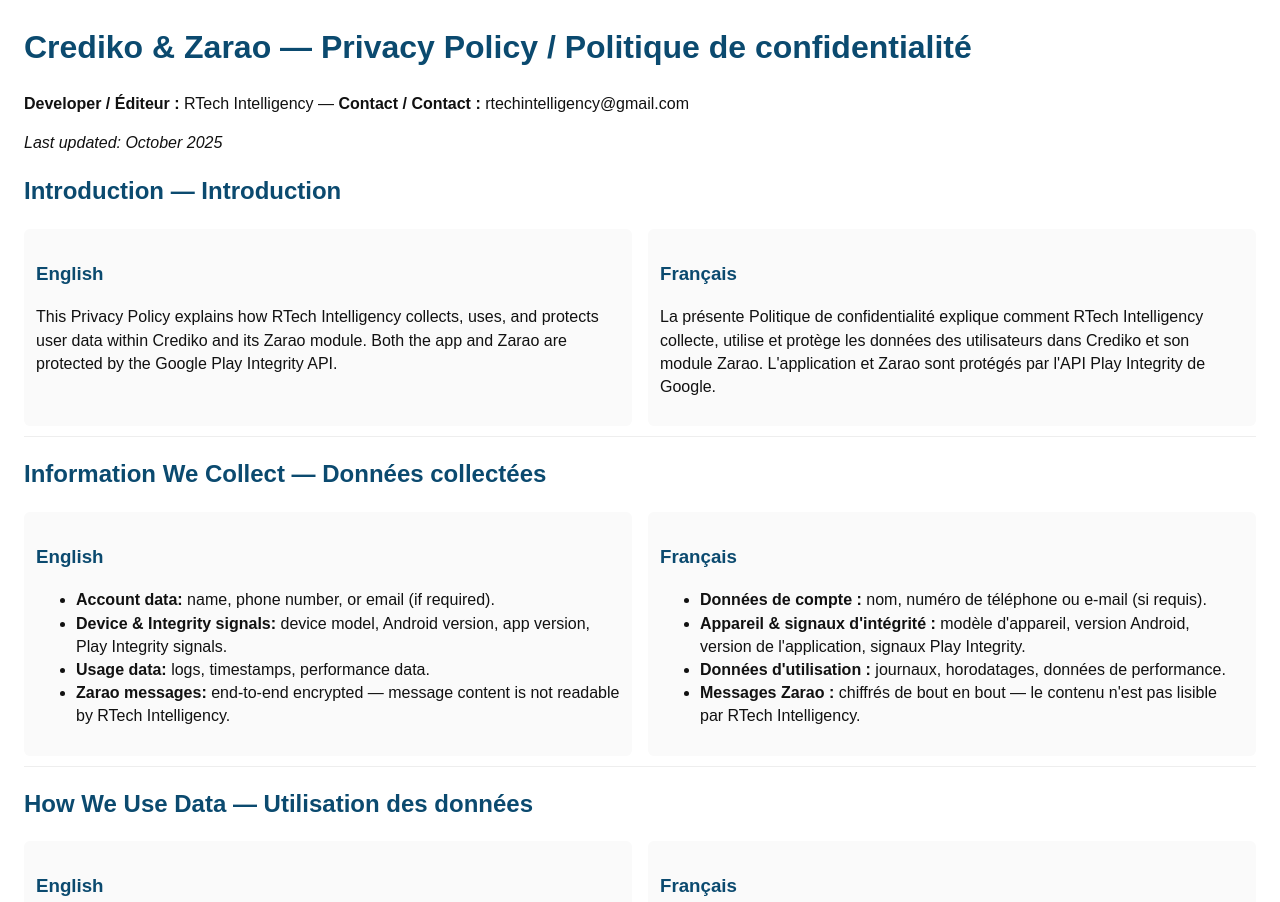
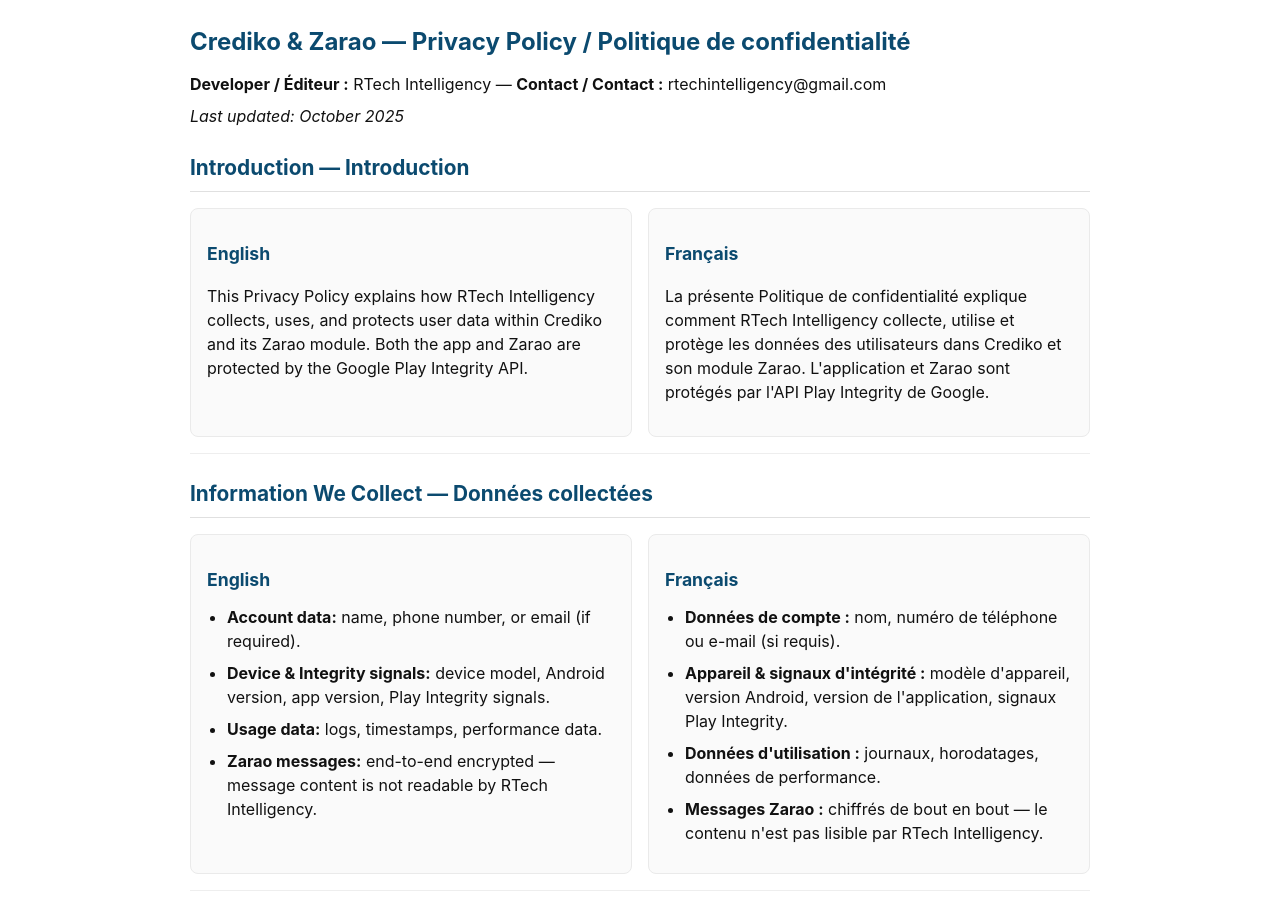
Before and after one commit to Rtechintelligency/crediko-privacy, a plain HTML site: page index.html in a window 1280 px wide. Shown: the top 902 px of the page. Drawn offline with Linux system fonts and the light colour scheme.

Commit message:
index.html

```diff
--- a/index.html
+++ b/index.html
@@ -1,4 +1,3 @@
-
 <!doctype html>
 <html lang="en">
 <head>
@@ -6,13 +5,109 @@
   <meta name="viewport" content="width=device-width, initial-scale=1">
   <title>Crediko & Zarao — Privacy Policy / Politique de confidentialité</title>
   <style>
-    body { font-family: Arial, sans-serif; margin: 24px; line-height: 1.45; color:#111 }
-    h1,h2,h3 { color:#0b4a6f }
-    .section { margin-bottom: 20px; padding-bottom: 10px; border-bottom: 1px solid #eee }
-    .langs { display:flex; gap:16px; }
-    .col { flex:1; min-width:260px; background:#fafafa; padding:12px; border-radius:6px; }
-    code { background:#f2f2f2; padding:2px 4px; border-radius:4px }
-    footer { margin-top:30px; font-size:0.9em; color:#555 }
+    /* Base mobile-first styles */
+    body {
+      font-family: -apple-system, BlinkMacSystemFont, 'Segoe UI', Roboto, sans-serif;
+      margin: 16px;
+      line-height: 1.5;
+      color: #111;
+      font-size: 16px;
+      max-width: 100%;
+      overflow-x: hidden;
+    }
+
+    h1, h2, h3 {
+      color: #0b4a6f;
+      word-wrap: break-word;
+    }
+
+    h1 {
+      font-size: 1.5rem;
+      margin-bottom: 12px;
+    }
+
+    h2 {
+      font-size: 1.3rem;
+      margin: 24px 0 16px 0;
+      padding-bottom: 8px;
+      border-bottom: 1px solid #e0e0e0;
+    }
+
+    h3 {
+      font-size: 1.1rem;
+      margin: 16px 0 12px 0;
+    }
+
+    .section {
+      margin-bottom: 24px;
+      padding-bottom: 16px;
+      border-bottom: 1px solid #eee;
+    }
+
+    /* Stack columns vertically on mobile */
+    .langs {
+      display: flex;
+      flex-direction: column;
+      gap: 20px;
+    }
+
+    .col {
+      background: #fafafa;
+      padding: 16px;
+      border-radius: 8px;
+      border: 1px solid #eaeaea;
+    }
+
+    code {
+      background: #f2f2f2;
+      padding: 2px 6px;
+      border-radius: 4px;
+      font-size: 0.9em;
+    }
+
+    footer {
+      margin-top: 30px;
+      font-size: 0.9em;
+      color: #555;
+      padding-top: 16px;
+      border-top: 1px solid #eee;
+    }
+
+    ul {
+      padding-left: 20px;
+      margin: 12px 0;
+    }
+
+    li {
+      margin-bottom: 8px;
+    }
+
+    a {
+      color: #0b4a6f;
+      word-break: break-all;
+    }
+
+    header p {
+      margin: 8px 0;
+    }
+
+    /* Tablet and larger screens */
+    @media (min-width: 768px) {
+      body {
+        margin: 24px auto;
+        max-width: 900px;
+      }
+
+      .langs {
+        flex-direction: row;
+        gap: 16px;
+      }
+
+      .col {
+        flex: 1;
+        min-width: 260px;
+      }
+    }
   </style>
 </head>
 <body>
```
